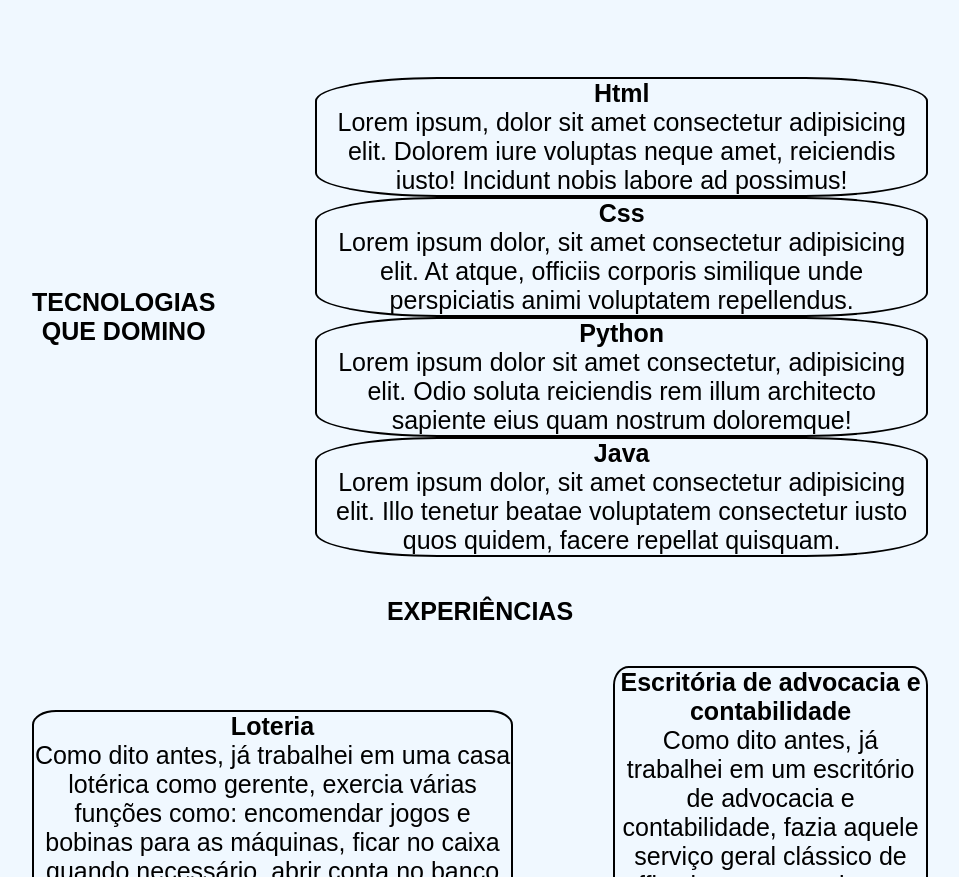
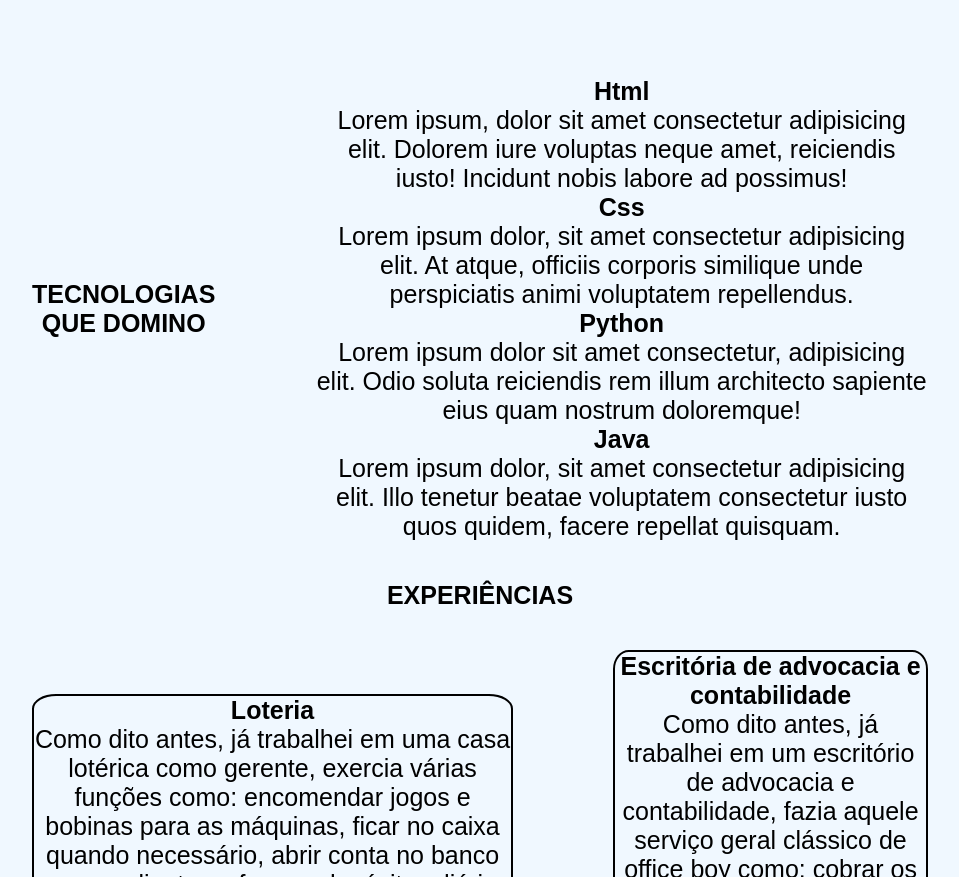
Before and after one commit to Carl0sAndre/Portfolio, a plain HTML site: page index.html in a window 1280 px wide. Shown: the part 1247-2124 px from the top of the page, without its empty margins (160-1119 px from the left). Drawn offline with Linux system fonts and the light colour scheme.

Commit message:
Add files via upload

```diff
--- a/index.css
+++ b/index.css
@@ -207,15 +207,12 @@ p{
 }
 .html, .css, .python, .java{
     transition: .2s;
-    border: 2px solid black;
-    border-radius: 20%;
 }
 .html p, .css p, .python p, .java p{
     text-align: center;
 }
 .html:hover, .css:hover, .python:hover, .java:hover{
     transform: scale(1.05);
-    box-shadow: 0 0 8px black;
 }
 nav h2{
     text-align: left;
```
